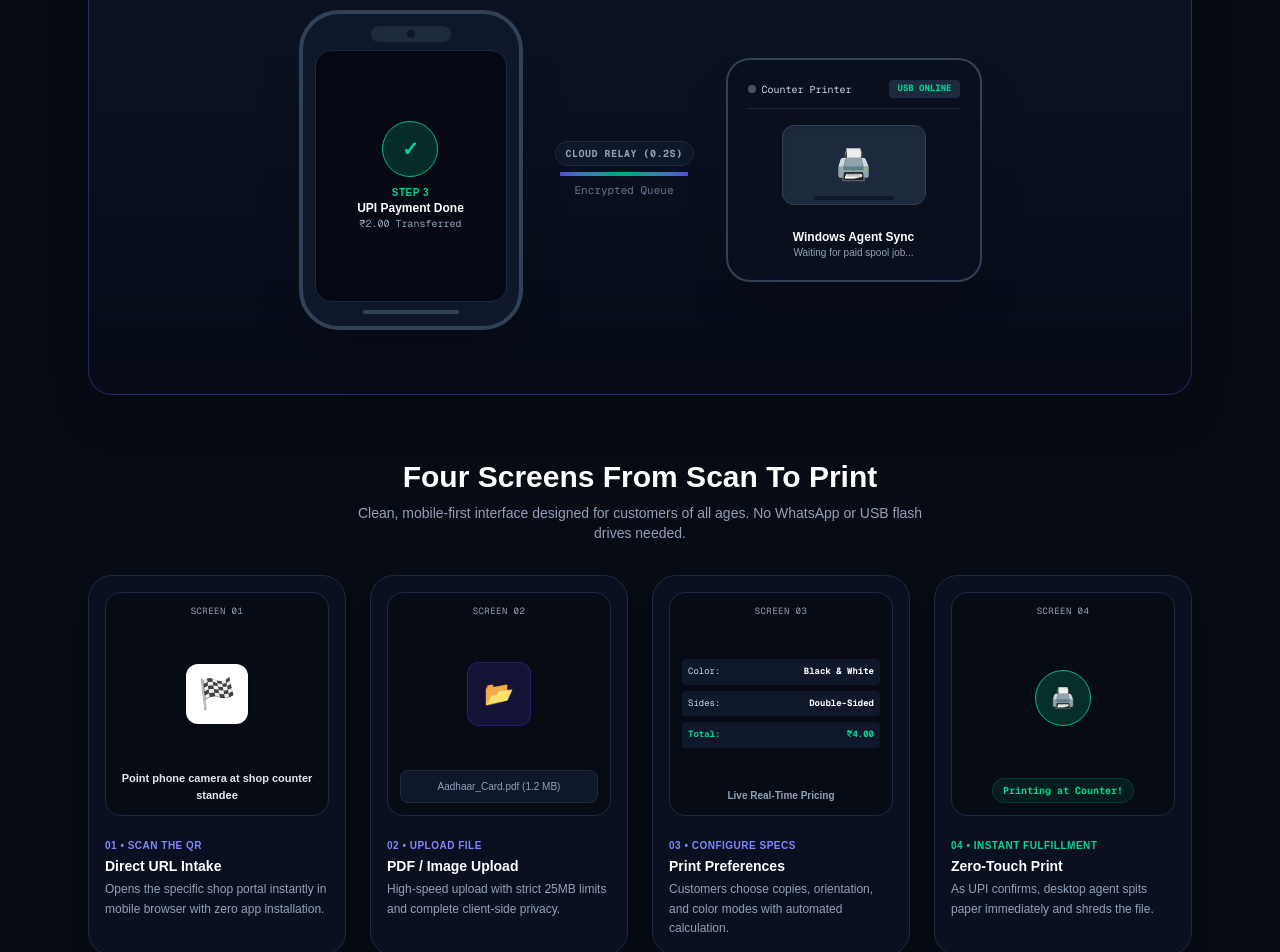
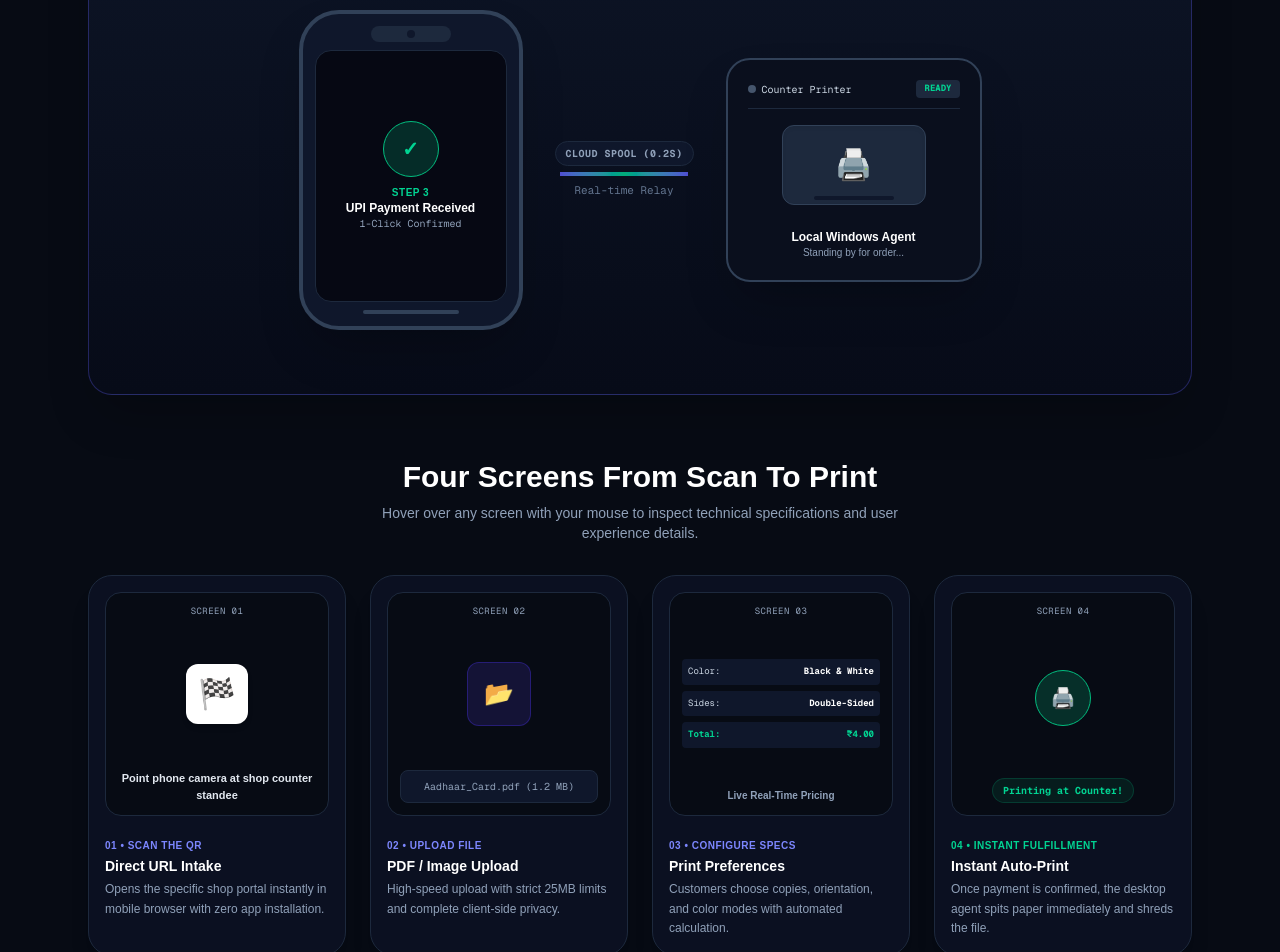
Before and after one commit to Vashu2302/scantoprint, a Next.js app: page / in a window 1280 px wide. Shown: the part 760-1712 px from the top of the page. Built offline with nearby package versions, Linux system fonts and the light colour scheme.

Commit message:
ui: remove zero-touch terminology, add cursor spotlight glow and interactive hover detail cards

```diff
--- a/app/page.tsx
+++ b/app/page.tsx
@@ -8,8 +8,18 @@ export default function HomePage() {
   const [billingCycle, setBillingCycle] = useState<'monthly' | 'yearly'>('monthly');
   const [selectedPlan, setSelectedPlan] = useState<'trial' | 'standard' | 'premium'>('standard');
 
+  // Mouse Glow Movement Tracker
+  const [cursorPos, setCursorPos] = useState({ x: -200, y: -200 });
+
   useEffect(() => {
-    document.title = 'ScanToPrint • Instant Zero-Touch Printing';
+    document.title = 'ScanToPrint • Instant Cloud Document Printing';
+
+    const handleGlobalMouseMove = (e: MouseEvent) => {
+      setCursorPos({ x: e.clientX, y: e.clientY });
+    };
+
+    window.addEventListener('mousemove', handleGlobalMouseMove);
+    return () => window.removeEventListener('mousemove', handleGlobalMouseMove);
   }, []);
 
   const scrollToPlans = (e: React.MouseEvent) => {
@@ -21,7 +31,16 @@ export default function HomePage() {
   };
 
   return (
-    <div className="min-h-screen bg-[#070b14] text-slate-100 selection:bg-indigo-500 selection:text-white scroll-smooth">
+    <div className="min-h-screen bg-[#070b14] text-slate-100 selection:bg-indigo-500 selection:text-white scroll-smooth relative overflow-hidden">
+      {/* Interactive Mouse Glow Spotlight Effect */}
+      <div
+        className="pointer-events-none fixed -translate-x-1/2 -translate-y-1/2 w-[350px] h-[350px] rounded-full bg-indigo-600/10 blur-[100px] z-30 transition-transform duration-75 ease-out"
+        style={{
+          left: `${cursorPos.x}px`,
+          top: `${cursorPos.y}px`,
+        }}
+      />
+
       {/* Top Navbar */}
       <header className="sticky top-0 z-50 backdrop-blur-xl bg-[#070b14]/80 border-b border-slate-800/80 px-6 sm:px-12 py-4 flex items-center justify-between">
         <div className="flex items-center gap-3">
@@ -72,7 +91,7 @@ export default function HomePage() {
           </span>
         </h1>
         <p className="text-sm sm:text-base text-slate-400 max-w-2xl mx-auto leading-relaxed">
-          Empower photocopy and print shop owners with zero-touch order processing. Instant UPI payments, and local desktop print auto-sync on scantoprint.in.
+          Empower photocopy and print shop owners with rapid queue processing, direct UPI payments, and silent local desktop printing on scantoprint.in.
         </p>
 
         <div className="flex flex-wrap items-center justify-center gap-4 pt-4">
@@ -378,7 +397,7 @@ export default function HomePage() {
         </div>
       </section>
 
-      {/* NEW: PARTNER & CAMPUS AMBASSADOR SECTION */}
+      {/* PARTNER & CAMPUS AMBASSADOR SECTION */}
       <section id="partner" className="max-w-6xl mx-auto px-6 py-16 scroll-mt-16">
         <div className="bg-gradient-to-r from-indigo-950/70 via-[#0e1628] to-[#070b18] border-2 border-indigo-500/40 rounded-3xl p-8 sm:p-12 shadow-2xl relative overflow-hidden">
           <div className="absolute top-0 right-0 -mt-8 -mr-8 w-64 h-64 bg-indigo-500/10 rounded-full blur-3xl pointer-events-none"></div>
--- a/components/InteractiveWorkflow.tsx
+++ b/components/InteractiveWorkflow.tsx
@@ -2,29 +2,96 @@
 
 import React, { useState, useEffect } from 'react';
 
+interface StepTooltip {
+  title: string;
+  badge: string;
+  highlight: string;
+  details: string[];
+}
+
+const TOOLTIPS_DATA: Record<number, StepTooltip> = {
+  1: {
+    title: 'Dynamic QR Standee Intake',
+    badge: 'Scan & Open',
+    highlight: 'No App Install Needed',
+    details: [
+      'Customer uses default phone camera or Google Lens.',
+      'Opens dedicated shop web portal instantly.',
+      'Auto-connects to your counter printer queue.',
+    ],
+  },
+  2: {
+    title: 'High-Speed Secure Upload',
+    badge: '25MB Hard Cap',
+    highlight: 'Zero Data Retention',
+    details: [
+      'Accepts PDFs, JPG, PNG & document scans.',
+      'Auto page count & dimension extraction.',
+      'Client encrypted transmission to cloud queue.',
+    ],
+  },
+  3: {
+    title: 'Preference & Price Engine',
+    badge: 'Live Billing',
+    highlight: 'Direct UPI Routing',
+    details: [
+      'Choose Color / B&W, Duplex & Copies count.',
+      'Real-time price calculation per store rates.',
+      'Customer UPI payment routes direct to your bank.',
+    ],
+  },
+  4: {
+    title: 'Instant Desktop Auto-Print',
+    badge: '1-Click Spool',
+    highlight: 'Auto-Wiped Privacy',
+    details: [
+      'Windows background agent catches print signal.',
+      'Pushes file silently to your default USB printer.',
+      'Memory shredded permanently after physical output.',
+    ],
+  },
+};
+
 export default function InteractiveWorkflow() {
-  // 4-step auto-looping animation ticker (1: Scan -> 2: Upload -> 3: Pay -> 4: Print)
   const [animStep, setAnimStep] = useState<number>(1);
 
+  // Hover Tooltip States
+  const [hoveredCard, setHoveredCard] = useState<number | null>(null);
+  const [mousePos, setMousePos] = useState<{ x: number; y: number }>({ x: 0, y: 0 });
+
+  // Auto-looping animation sequence (1 -> 2 -> 3 -> 4)
   useEffect(() => {
     const interval = setInterval(() => {
       setAnimStep((prev) => (prev >= 4 ? 1 : prev + 1));
-    }, 2500); // changes every 2.5 seconds
+    }, 2500);
     return () => clearInterval(interval);
   }, []);
 
+  const handleMouseMove = (e: React.MouseEvent, cardIndex: number) => {
+    const rect = e.currentTarget.getBoundingClientRect();
+    setMousePos({
+      x: e.clientX - rect.left,
+      y: e.clientY - rect.top,
+    });
+    setHoveredCard(cardIndex);
+  };
+
+  const handleMouseLeave = () => {
+    setHoveredCard(null);
+  };
+
   return (
-    <div className="space-y-16">
+    <div className="space-y-16 relative">
       {/* ------------------------------------------------------------- */}
-      {/* 1. PURE CODE SVG/CSS ANIMATION STAGE (PHONE -> SPOOL -> PRINT) */}
+      {/* 1. ANIMATION STAGE (PHONE -> CLOUD RELAY -> DESKTOP PRINTER)   */}
       {/* ------------------------------------------------------------- */}
       <div className="bg-gradient-to-b from-[#0e1628] to-[#070b18] border border-indigo-500/30 rounded-3xl p-6 sm:p-10 shadow-2xl relative overflow-hidden">
         <div className="text-center max-w-2xl mx-auto space-y-2 mb-8">
           <span className="text-[10px] font-bold text-indigo-400 uppercase tracking-widest bg-indigo-500/10 px-3 py-1 rounded-full border border-indigo-500/20">
-            Live Zero-Touch Demo
+            Live Interactive Demo
           </span>
           <h3 className="text-xl sm:text-2xl font-black text-white">
-            Watch How Fast A Document Prints (Zero-Touch)
+            Watch How Fast A Document Prints
           </h3>
           <p className="text-xs text-slate-400">
             Automated loop running via client SVG & CSS spooling engine.
@@ -33,27 +100,24 @@ export default function InteractiveWorkflow() {
 
         {/* Animated Visual Canvas */}
         <div className="flex flex-col md:flex-row items-center justify-center gap-8 py-6 max-w-3xl mx-auto relative">
-
-          {/* A. MOBILE PHONE MOCKUP */}
+          {/* A. SMARTPHONE MOCKUP */}
           <div className="w-56 h-[320px] bg-slate-900 rounded-[2.5rem] p-3 border-4 border-slate-700 shadow-2xl relative flex flex-col justify-between overflow-hidden">
-            {/* Speaker & Camera Notch */}
+            {/* Camera & Speaker Notch */}
             <div className="w-20 h-4 bg-slate-800 rounded-full mx-auto mb-2 flex items-center justify-center">
               <div className="w-2 h-2 rounded-full bg-slate-900"></div>
             </div>
 
-            {/* Dynamic Phone Screen Content */}
+            {/* Dynamic Phone Display */}
             <div className="flex-1 bg-[#060813] rounded-2xl p-3 flex flex-col items-center justify-center text-center relative overflow-hidden border border-slate-800">
-
               {animStep === 1 && (
                 <div className="space-y-3 animate-in fade-in duration-300">
                   <div className="relative w-24 h-24 mx-auto border-2 border-dashed border-indigo-500 rounded-xl p-2 flex items-center justify-center">
-                    {/* Laser scanning beam */}
                     <div className="absolute left-0 right-0 h-1 bg-gradient-to-r from-transparent via-cyan-400 to-transparent animate-bounce"></div>
                     <span className="text-3xl">📱</span>
                   </div>
                   <div>
                     <span className="text-[10px] font-bold text-indigo-400 uppercase tracking-wider block">Step 1</span>
-                    <p className="text-xs font-bold text-white">Scanning QR Code...</p>
+                    <p className="text-xs font-bold text-white">Scanning Shop QR...</p>
                   </div>
                 </div>
               )}
@@ -80,8 +144,8 @@ export default function InteractiveWorkflow() {
                   </div>
                   <div>
                     <span className="text-[10px] font-bold text-emerald-400 uppercase tracking-wider block">Step 3</span>
-                    <p className="text-xs font-bold text-white">UPI Payment Done</p>
-                    <p className="text-[10px] text-slate-400 font-mono">₹2.00 Transferred</p>
+                    <p className="text-xs font-bold text-white">UPI Payment Received</p>
+                    <p className="text-[10px] text-slate-400 font-mono">1-Click Confirmed</p>
                   </div>
                 </div>
               )}
@@ -93,27 +157,26 @@ export default function InteractiveWorkflow() {
                   </div>
                   <div>
                     <span className="text-[10px] font-bold text-cyan-400 uppercase tracking-wider block">Step 4</span>
-                    <p className="text-xs font-bold text-white">Signal Dispatched!</p>
-                    <p className="text-[9px] text-slate-500 font-mono">Zero Retention Safe</p>
+                    <p className="text-xs font-bold text-white">Spool Signal Sent!</p>
+                    <p className="text-[9px] text-slate-500 font-mono">Privacy Shredded</p>
                   </div>
                 </div>
               )}
             </div>
 
-            {/* Home Indicator */}
             <div className="w-24 h-1 bg-slate-700 rounded-full mx-auto mt-2"></div>
           </div>
 
-          {/* B. CONNECTING PULSING CLOUD BEAM */}
+          {/* B. CLOUD PULSING BEAM */}
           <div className="flex flex-col items-center justify-center gap-1.5 py-4">
             <div className="text-[10px] font-mono font-bold uppercase tracking-wider text-slate-400 bg-slate-900 px-2.5 py-1 rounded-full border border-slate-800">
-              Cloud Relay (0.2s)
+              Cloud Spool (0.2s)
             </div>
             <div className="w-24 md:w-32 h-1 bg-gradient-to-r from-indigo-500 via-emerald-400 to-indigo-500 animate-pulse"></div>
-            <span className="text-[11px] text-slate-500 font-mono">Encrypted Queue</span>
+            <span className="text-[11px] text-slate-500 font-mono">Real-time Relay</span>
           </div>
 
-          {/* C. DESKTOP PRINTER SPOOLER MOCKUP */}
+          {/* C. DESKTOP PRINTER SPOOLER */}
           <div className="w-64 bg-[#0a0f1d] border-2 border-slate-700 rounded-3xl p-5 shadow-2xl space-y-4 text-center relative">
             <div className="flex justify-between items-center border-b border-slate-800 pb-2.5">
               <div className="flex items-center gap-1.5">
@@ -121,15 +184,14 @@ export default function InteractiveWorkflow() {
                 <span className="text-[10px] font-mono text-slate-300">Counter Printer</span>
               </div>
               <span className="text-[9px] font-mono font-bold bg-slate-800 text-emerald-400 px-2 py-0.5 rounded">
-                USB ONLINE
+                READY
               </span>
             </div>
 
-            {/* Printer Graphic */}
             <div className="relative w-36 h-20 mx-auto bg-slate-800 border border-slate-700 rounded-xl flex items-center justify-center shadow-inner">
               <span className="text-3xl">🖨️</span>
 
-              {/* Animated Paper Slithering Out */}
+              {/* Animated Paper Output */}
               {animStep === 4 ? (
                 <div className="absolute -bottom-8 left-1/2 -translate-x-1/2 w-24 h-12 bg-white rounded shadow-2xl border border-slate-300 p-1 flex flex-col justify-around transition-all duration-700 transform translate-y-2">
                   <div className="w-full h-1 bg-slate-300 rounded"></div>
@@ -142,18 +204,17 @@ export default function InteractiveWorkflow() {
             </div>
 
             <div className="pt-2">
-              <p className="text-xs font-bold text-white">Windows Agent Sync</p>
+              <p className="text-xs font-bold text-white">Local Windows Agent</p>
               <p className="text-[10px] text-slate-400">
-                {animStep === 4 ? '🖨️ Physical Print Executed!' : 'Waiting for paid spool job...'}
+                {animStep === 4 ? '🖨️ Document Printed!' : 'Standing by for order...'}
               </p>
             </div>
           </div>
-
         </div>
       </div>
 
       {/* ------------------------------------------------------------- */}
-      {/* 2. FOUR SCREENS FROM SCAN TO PRINT (PHONE APP STEPS UI)        */}
+      {/* 2. FOUR SCREENS WITH INTERACTIVE CURSOR HOVER POPUP DETAILS    */}
       {/* ------------------------------------------------------------- */}
       <div className="space-y-8">
         <div className="text-center space-y-2">
@@ -161,15 +222,19 @@ export default function InteractiveWorkflow() {
             Four Screens From Scan To Print
           </h2>
           <p className="text-xs sm:text-sm text-slate-400 max-w-xl mx-auto">
-            Clean, mobile-first interface designed for customers of all ages. No WhatsApp or USB flash drives needed.
+            Hover over any screen with your mouse to inspect technical specifications and user experience details.
           </p>
         </div>
 
-        <div className="grid grid-cols-1 sm:grid-cols-2 lg:grid-cols-4 gap-6">
+        <div className="grid grid-cols-1 sm:grid-cols-2 lg:grid-cols-4 gap-6 relative">
 
           {/* SCREEN 1 */}
-          <div className="bg-[#0b1021] border border-slate-800 rounded-3xl p-4 shadow-xl flex flex-col items-center space-y-4 hover:border-indigo-500/50 transition-all">
-            <div className="w-full h-56 bg-[#070b14] rounded-2xl border border-slate-800 p-3 flex flex-col justify-between items-center text-center">
+          <div
+            onMouseMove={(e) => handleMouseMove(e, 1)}
+            onMouseLeave={handleMouseLeave}
+            className="bg-[#0b1021] border border-slate-800 rounded-3xl p-4 shadow-xl flex flex-col items-center space-y-4 hover:border-indigo-500/70 transition-all cursor-pointer relative group"
+          >
+            <div className="w-full h-56 bg-[#070b14] rounded-2xl border border-slate-800 p-3 flex flex-col justify-between items-center text-center group-hover:scale-[1.02] transition-transform">
               <span className="text-[9px] font-mono text-slate-400 uppercase tracking-wider">Screen 01</span>
               <div className="p-3 bg-white rounded-xl shadow-md">
                 <span className="text-3xl">🏁</span>
@@ -186,13 +251,17 @@ export default function InteractiveWorkflow() {
           </div>
 
           {/* SCREEN 2 */}
-          <div className="bg-[#0b1021] border border-slate-800 rounded-3xl p-4 shadow-xl flex flex-col items-center space-y-4 hover:border-indigo-500/50 transition-all">
-            <div className="w-full h-56 bg-[#070b14] rounded-2xl border border-slate-800 p-3 flex flex-col justify-between items-center text-center">
+          <div
+            onMouseMove={(e) => handleMouseMove(e, 2)}
+            onMouseLeave={handleMouseLeave}
+            className="bg-[#0b1021] border border-slate-800 rounded-3xl p-4 shadow-xl flex flex-col items-center space-y-4 hover:border-indigo-500/70 transition-all cursor-pointer relative group"
+          >
+            <div className="w-full h-56 bg-[#070b14] rounded-2xl border border-slate-800 p-3 flex flex-col justify-between items-center text-center group-hover:scale-[1.02] transition-transform">
               <span className="text-[9px] font-mono text-slate-400 uppercase tracking-wider">Screen 02</span>
               <div className="w-16 h-16 rounded-xl bg-indigo-950/60 border border-indigo-700/40 flex items-center justify-center text-2xl">
                 📂
               </div>
-              <div className="w-full bg-slate-900 p-2 rounded-lg border border-slate-800 text-[10px] text-slate-400">
+              <div className="w-full bg-slate-900 p-2 rounded-lg border border-slate-800 text-[10px] text-slate-400 font-mono">
                 Aadhaar_Card.pdf (1.2 MB)
               </div>
             </div>
@@ -206,8 +275,12 @@ export default function InteractiveWorkflow() {
           </div>
 
           {/* SCREEN 3 */}
-          <div className="bg-[#0b1021] border border-slate-800 rounded-3xl p-4 shadow-xl flex flex-col items-center space-y-4 hover:border-indigo-500/50 transition-all">
-            <div className="w-full h-56 bg-[#070b14] rounded-2xl border border-slate-800 p-3 flex flex-col justify-between items-center text-center">
+          <div
+            onMouseMove={(e) => handleMouseMove(e, 3)}
+            onMouseLeave={handleMouseLeave}
+            className="bg-[#0b1021] border border-slate-800 rounded-3xl p-4 shadow-xl flex flex-col items-center space-y-4 hover:border-indigo-500/70 transition-all cursor-pointer relative group"
+          >
+            <div className="w-full h-56 bg-[#070b14] rounded-2xl border border-slate-800 p-3 flex flex-col justify-between items-center text-center group-hover:scale-[1.02] transition-transform">
               <span className="text-[9px] font-mono text-slate-400 uppercase tracking-wider">Screen 03</span>
               <div className="space-y-1.5 w-full text-left font-mono text-[9px]">
                 <div className="bg-slate-900 p-1.5 rounded flex justify-between text-slate-300">
@@ -235,8 +308,12 @@ export default function InteractiveWorkflow() {
           </div>
 
           {/* SCREEN 4 */}
-          <div className="bg-[#0b1021] border border-slate-800 rounded-3xl p-4 shadow-xl flex flex-col items-center space-y-4 hover:border-indigo-500/50 transition-all">
-            <div className="w-full h-56 bg-[#070b14] rounded-2xl border border-slate-800 p-3 flex flex-col justify-between items-center text-center">
+          <div
+            onMouseMove={(e) => handleMouseMove(e, 4)}
+            onMouseLeave={handleMouseLeave}
+            className="bg-[#0b1021] border border-slate-800 rounded-3xl p-4 shadow-xl flex flex-col items-center space-y-4 hover:border-indigo-500/70 transition-all cursor-pointer relative group"
+          >
+            <div className="w-full h-56 bg-[#070b14] rounded-2xl border border-slate-800 p-3 flex flex-col justify-between items-center text-center group-hover:scale-[1.02] transition-transform">
               <span className="text-[9px] font-mono text-slate-400 uppercase tracking-wider">Screen 04</span>
               <div className="w-14 h-14 rounded-full bg-emerald-500/20 border border-emerald-500 flex items-center justify-center text-xl text-emerald-400">
                 🖨️
@@ -247,14 +324,49 @@ export default function InteractiveWorkflow() {
             </div>
             <div className="text-left w-full space-y-1">
               <span className="text-[10px] font-bold text-emerald-400 uppercase tracking-wider">04 • Instant Fulfillment</span>
-              <h4 className="text-sm font-bold text-white">Zero-Touch Print</h4>
+              <h4 className="text-sm font-bold text-white">Instant Auto-Print</h4>
               <p className="text-xs text-slate-400 leading-relaxed">
-                As UPI confirms, desktop agent spits paper immediately and shreds the file.
+                Once payment is confirmed, the desktop agent spits paper immediately and shreds the file.
               </p>
             </div>
           </div>
 
         </div>
+
+        {/* FLOATING CURSOR TOOLTIP / MICRO POPUP CARD */}
+        {hoveredCard && TOOLTIPS_DATA[hoveredCard] && (
+          <div
+            style={{
+              position: 'fixed',
+              left: mousePos.x + 15,
+              top: mousePos.y + 15,
+              pointerEvents: 'none',
+              zIndex: 9999,
+            }}
+            className="hidden md:block w-72 bg-[#080d1a]/95 backdrop-blur-xl border border-indigo-500/40 rounded-2xl p-4 shadow-2xl shadow-indigo-600/30 text-left animate-in fade-in zoom-in-95 duration-150"
+          >
+            <div className="flex items-center justify-between border-b border-slate-800 pb-2 mb-2">
+              <span className="text-[10px] font-mono font-bold bg-indigo-500/20 text-indigo-300 px-2 py-0.5 rounded border border-indigo-500/30">
+                {TOOLTIPS_DATA[hoveredCard].badge}
+              </span>
+              <span className="text-[9px] font-bold text-emerald-400">
+                {TOOLTIPS_DATA[hoveredCard].highlight}
+              </span>
+            </div>
+            <h5 className="text-xs font-black text-white mb-2">
+              {TOOLTIPS_DATA[hoveredCard].title}
+            </h5>
+            <ul className="space-y-1.5 text-[11px] text-slate-300">
+              {TOOLTIPS_DATA[hoveredCard].details.map((point, idx) => (
+                <li key={idx} className="flex items-start gap-1.5 leading-snug">
+                  <span className="text-indigo-400 text-xs">▹</span>
+                  <span>{point}</span>
+                </li>
+              ))}
+            </ul>
+          </div>
+        )}
+
       </div>
     </div>
   );
```
